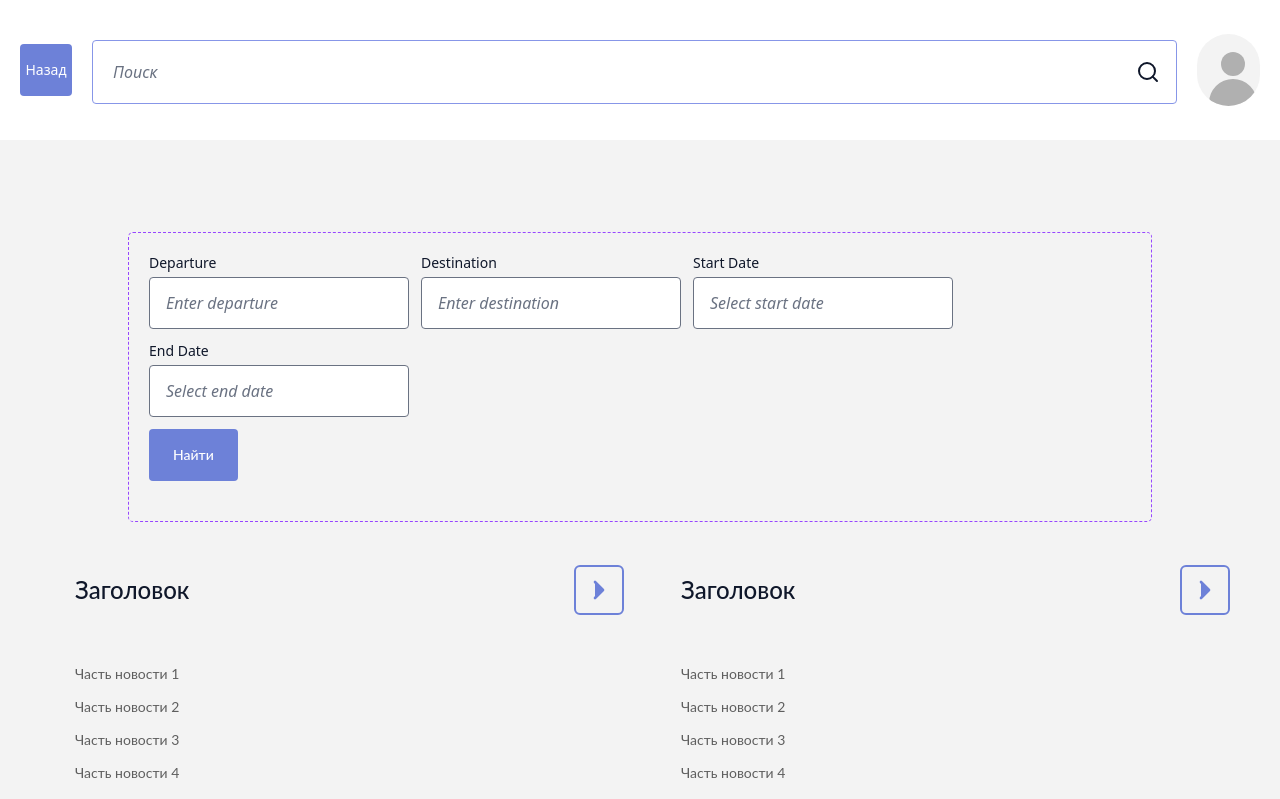
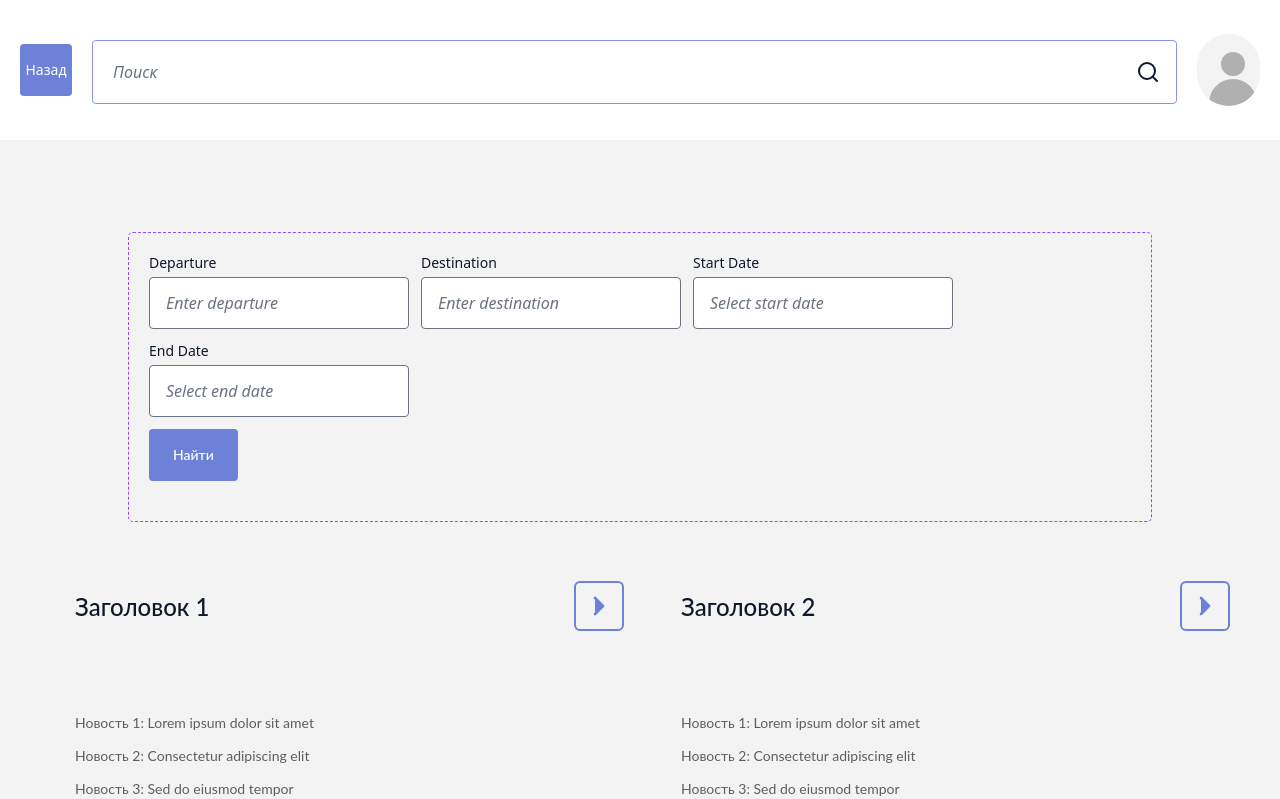
Before and after one commit to DanTimson/TBH-Project, a React (Vite) app: page / in a window 1280 px wide. Shown: the top 799 px of the page. Built offline with nearby package versions, Linux system fonts and the light colour scheme.

Commit message:
Add data work in news card

```diff
--- a/src/components/ui/Search.jsx
+++ b/src/components/ui/Search.jsx
@@ -168,7 +168,7 @@ const Search = ({ mode = "search" }) => {
             <Button
               key={index}
               onClick={() => handleNavigation(button.path)}
-              className={`h-[52px] px-6 py-2 ${button.color} text-base-0 font-body-m-regular`}
+              className={`search-button h-[52px] px-6 py-2 ${button.color} text-base-0 font-body-m-regular`}
             >
               {button.text}
               {button.icon && <ChevronRight className="w-6 h-6 ml-2" />}
--- a/src/index.jsx
+++ b/src/index.jsx
@@ -68,10 +68,14 @@ export default function InputPageExample() {
         <div className="flex flex-col w-[1178px] items-start gap-6">
           {[0, 2].map((start) => (
             <div key={start} className="flex justify-between w-full">
-              {cardData.slice(start, start + 2).map((card) => (
-                <NewsCard key={card.id}>
-                  <NewsCardContent text={card.text} />
-                </NewsCard>
+              {/* Create 2 cards, each with all news items */}
+              {[1, 2].map((cardIndex) => (
+                <NewsCard
+                  key={cardIndex}
+                  headerText={`Заголовок ${cardIndex}`}
+                  newsItems={cardData.map(item => item.text)}
+                  itemsCount={4} // Show all 4 items
+                />
               ))}
             </div>
           ))}
```
Also changed, not shown: src/styles/tailwind.css.
